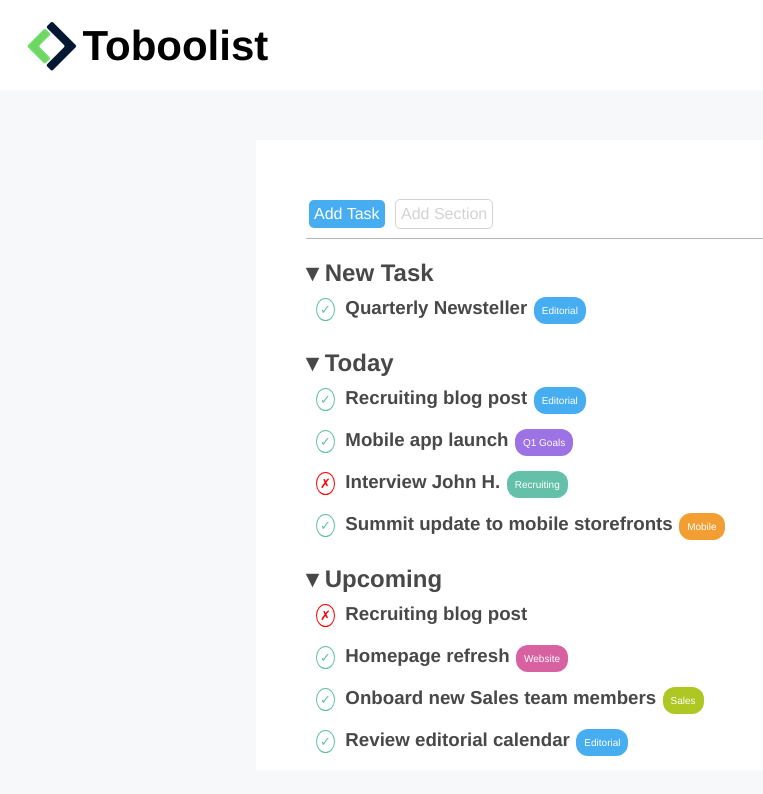
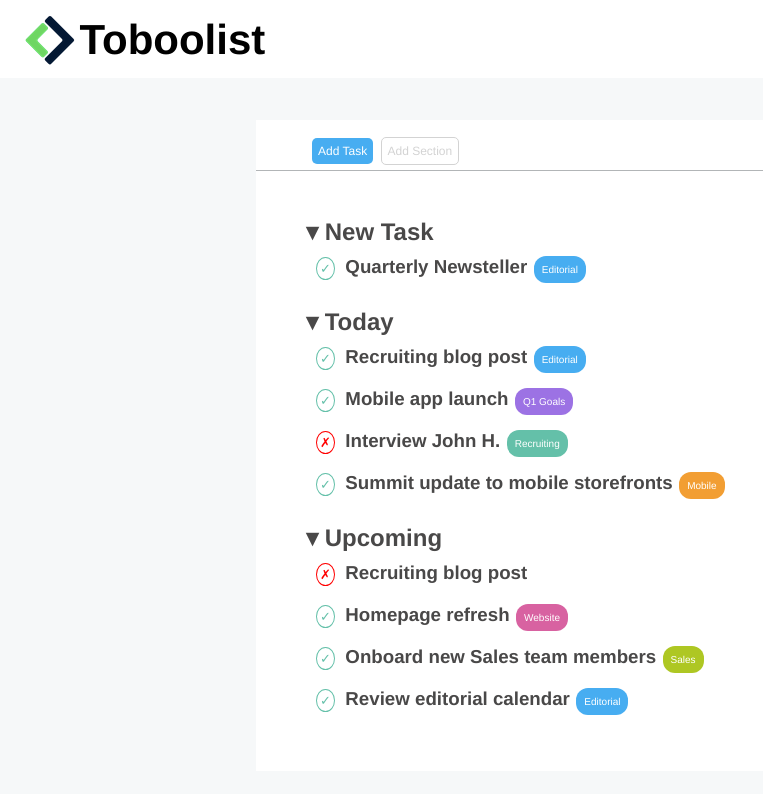
Before and after one commit to acolombo09/html-css-toboolist, a plain HTML site: page index.html in a window 1280 px wide. Shown: the whole page, without its empty margins (0-763 px from the left). Drawn offline with Linux system fonts and the light colour scheme.

Commit message:
official_release

```diff
--- a/css/style.css
+++ b/css/style.css
@@ -11,8 +11,8 @@ body{
 
 header{
     background-color: white;
-    height: 90px;
-    line-height: 90px;
+    height: 78px;
+    line-height: 78px;
 }
 
 img{
@@ -20,19 +20,25 @@ img{
     margin-left: 25px;
 }
 
-hr{
-    height: 1px;
-    background-color: #b2b5b7;
-    border: 0 none;
+nav{
+    background-color: white;
+    font-size: 12px;
+    height: 50px;
+    width: 60%;
+    margin: auto;
+    margin-top: 42px;
+    padding-left: 54px;
+    padding-bottom: 0;
+    padding-top: 8px;
 }
 
 main{
     background-color: white;
-    height: 630px;
+    height: 600px;
     width: 60%;
     margin: auto;
-    margin-top: 50px;
     padding: 50px;
+    padding-top: 27px;
 }
 
 h1{
@@ -152,8 +158,8 @@ h3{
 #add-task{
     color: white;
     background-color: rgb(71, 173, 241);
-    padding: 5px;
-    margin: 9px 3px 9px;
+    padding: 6px;
+    margin: 9px 2px 9px;
     border-radius: 5px;
     display: inline-block;
 }
@@ -162,8 +168,15 @@ h3{
     color: lightgray;
     background-color: white;
     border: 1px solid lightgrey;
-    padding: 5px;
-    margin: 9px 3px 9px;
+    padding: 6px;
+    margin: 9px 2px 9px;
     border-radius: 5px;
     display: inline-block;
 }
+
+#fake-hr{
+    height: 1px;
+    background-color: #b2b5b7;
+    width: 60%;
+    margin: auto;
+}
--- a/index.html
+++ b/index.html
@@ -9,17 +9,16 @@
 </head>
 <body>
     <header>
-        <img src="img/logo copia.png" alt="logobool">
+        <img src="img/Logo.png" alt="logobool">
         <h1>Toboolist</h1>
     </header>
-
+    <!-- Add section -->
+    <nav>
+        <div id="add-task">Add Task</div>
+        <div id="add-section">Add Section</div>
+    </nav>
+    <div id="fake-hr"></div>
     <main>
-        <!-- Add section -->
-        <nav>
-            <div id="add-task">Add Task</div>
-            <div id="add-section">Add Section</div>
-        </nav>
-        <hr>
         <!-- New Task section -->
         <section class="list">
             <div>
```
